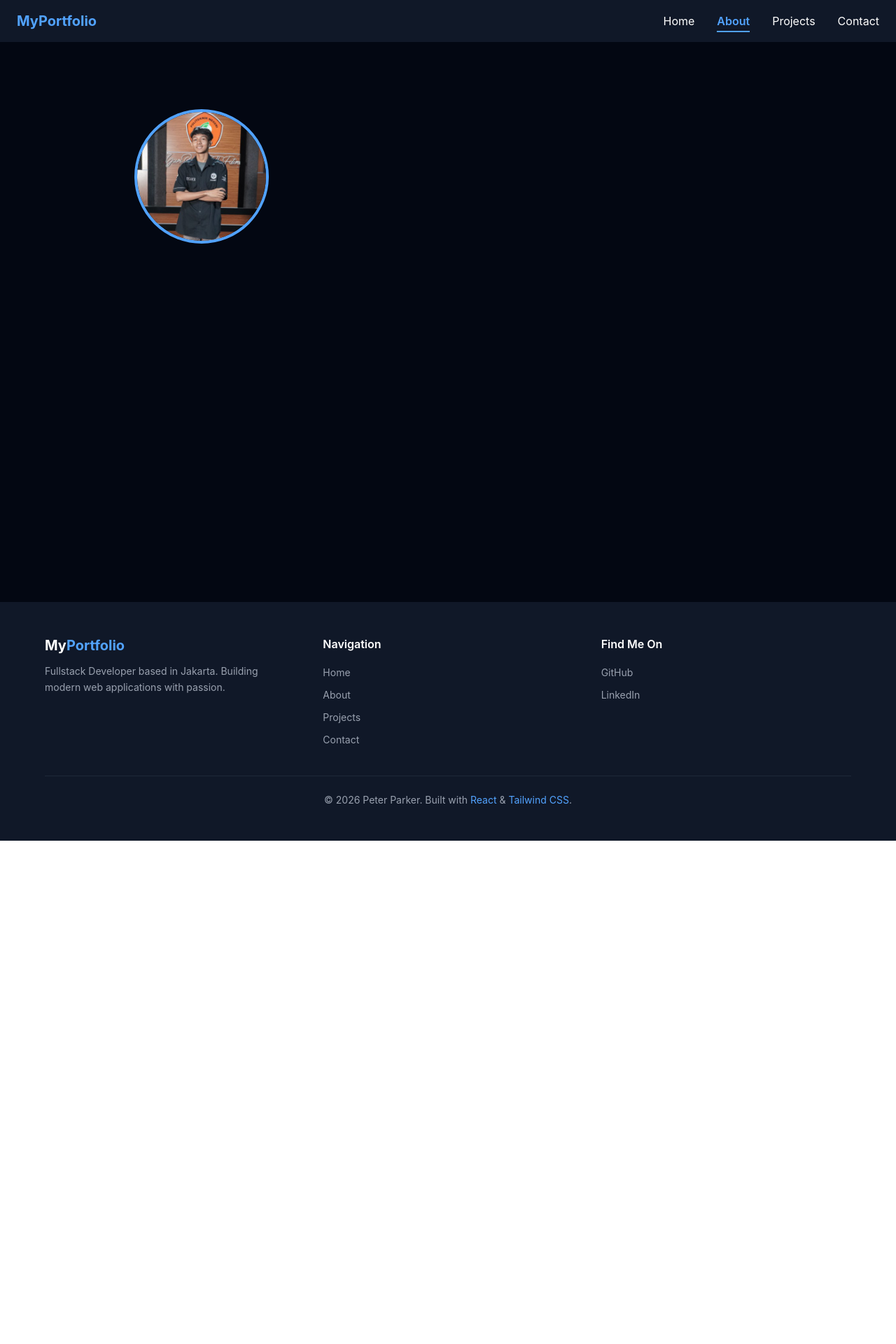
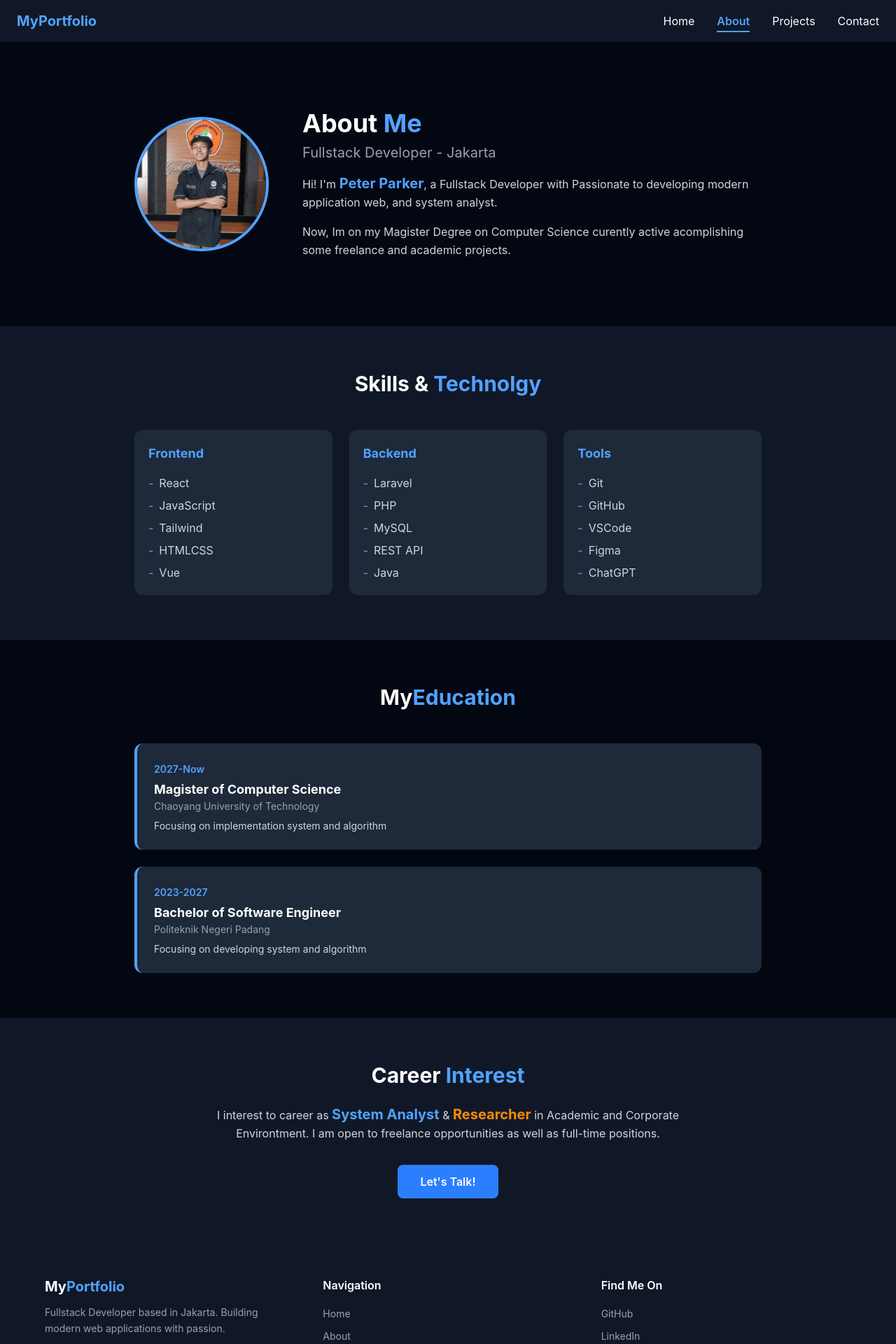
Before and after one commit to Magang-Udacoding/task-5, a React (Vite) app: page /about in a window 1280 px wide. Shown: the top 1920 px of the page at 70% size. Before the commit the page ends 1201 px from the top, so only its background shows below. Built offline with nearby package versions, Linux system fonts and the light colour scheme.

Commit message:
Fix: fixing tampilan about

```diff
--- a/src/pages/About.jsx
+++ b/src/pages/About.jsx
@@ -1,53 +1,162 @@
-
 function About() {
-  const skills =[
+  const skills = [
     {
-      category: 'Frontend',
-      items: ['React', 'JavaScript', 'Tailwind', 'HTMLCSS']
+      category: "Frontend",
+      items: ["React", "JavaScript", "Tailwind", "HTMLCSS", "Vue"],
     },
     {
-      category: 'Backend',
-      items: ['Laravel', 'PHP', 'MySQL', 'REST API']
+      category: "Backend",
+      items: ["Laravel", "PHP", "MySQL", "REST API", "Java"],
     },
     {
-      category: 'Tools',
-      items: ['Git', 'GitHub', 'VSCode', 'Figma']
+      category: "Tools",
+      items: ["Git", "GitHub", "VSCode", "Figma", "ChatGPT"],
     },
-  ]
+  ];
 
   const education = [
     {
       id: 1,
-      year: '2027-Now',
-      title: 'Magister of Computer Science',
-      place: 'Chaoyang University of Technology',
-      desc: 'Focusing on implementation system and algorithm'
+      year: "2027-Now",
+      title: "Magister of Computer Science",
+      place: "Chaoyang University of Technology",
+      desc: "Focusing on implementation system and algorithm",
     },
     {
       id: 2,
-      year: '2023-2027',
-      title: 'Bachelor of Software Engineer',
-      place: 'Politeknik Negeri Padang',
-      desc: 'Focusing on developing system and algorithm'
-    }
-  ]
+      year: "2023-2027",
+      title: "Bachelor of Software Engineer",
+      place: "Politeknik Negeri Padang",
+      desc: "Focusing on developing system and algorithm",
+    },
+  ];
 
   return (
     <main className="min-h-screen bg-gray-950 text-white">
-
       {/* hero about */}
       <section className="py-24 px-6">
         <div className="max-w-4xl mx-auto flex flex-col md:flex-row items-center gap-12">
-
           {/* photo */}
           <div className="w-48 h-48 rounded-full overflow-hidden border-4 border-blue-400 shrink-0">
             <img
-            src="/img/myphotogw.jpeg" alt="profile photo" className="w-full h-full object-cover" />
+              src="/img/myphotogw.jpeg"
+              alt="profile photo"
+              className=" w-full h-full object-cover"
+            />
+          </div>
+
+          {/* bio */}
+          <div>
+            <h1 className="text-4xl font-bold mb-2">
+              About
+              <span className="text-blue-400"> Me</span>
+            </h1>
+
+            <h2 className="text-xl text-gray-400 mb-4">
+              Fullstack Developer - Jakarta
+            </h2>
+
+            <p className="text-gray-300 leading-relaxed mb-4">
+              Hi! I'm
+              <strong className="text-blue-400 text-xl"> Peter Parker</strong>,
+              a Fullstack Developer with Passionate to developing modern
+              application web, and system analyst.
+            </p>
+
+            <p className="text-gray-300 leading-relaxed">
+              Now, Im on my Magister Degree on Computer Science curently active
+              acomplishing some freelance and academic projects.
+            </p>
           </div>
         </div>
       </section>
+
+      {/* skills */}
+      <section className="py-16 px-6 bg-gray-900">
+        <div className="max-w-4xl mx-auto">
+          <h2 className="text-3xl font-bold text-center mb-12">
+            Skills &<span className="text-blue-400"> Technolgy</span>
+          </h2>
+
+          <div className="grid grid-cols-1 md:grid-cols-3 gap-6">
+            {skills.map((group) => (
+              <div key={group.category} className="bg-gray-800 rounded-xl p-5">
+                <h3 className="text-blue-400 font-bold text-lg mb-4">
+                  {group.category}
+                </h3>
+
+                <ul className="space-y-2">
+                  {group.items.map((item) => (
+                    <li
+                      key={item}
+                      className="flex items-center gap-2 text-gray-300"
+                    >
+                      <span className="text-blue-400">-</span>
+                      {item}
+                    </li>
+                  ))}
+                </ul>
+              </div>
+            ))}
+          </div>
+        </div>
+      </section>
+
+      {/* edu */}
+      <section className="py-16 px-6 bg-gray-950">
+        <div className="max-w-4xl mx-auto">
+          <h2 className="text-3xl font-bold text-center mb-12">
+            My
+            <span className="text-blue-400">Education</span>
+          </h2>
+
+          <div className="flex flex-col gap-6">
+            {education.map((edu) => (
+              <div
+                key={edu.id}
+                className="bg-gray-800 rounded-xl p-6 border-l-4 border-blue-400"
+              >
+                <span className="text-blue-400 text-sm font-semibold">
+                  {edu.year}
+                </span>
+                <h3 className="text-white font-bold text-lg mt-1">
+                  {edu.title}
+                </h3>
+                <div>
+                  <p className="text-gray-400 text-sm mb-2">{edu.place}</p>
+                  <p className="text-gray-300 text-sm">{edu.desc}</p>
+                </div>
+              </div>
+            ))}
+          </div>
+        </div>
+      </section>
+
+      {/* interest */}
+      <section className="py-16 px-6 bg-gray-900">
+        <div className="max-w-4xl mx-auto text-center">
+          <h2 className="text-3xl font-bold mb-6">
+            Career <span className="text-blue-400"> Interest</span>
+          </h2>
+          <p className="text-gray-300 leading-relaxed max-w-2xl mx-auto mb-8">
+            I interest to career as{" "}
+            <strong className="text-blue-400 text-xl"> System Analyst</strong> &{" "}
+            <strong className="text-orange-400 text-xl"> Researcher</strong> in
+            Academic and Corporate Environtment. I am open to freelance
+            opportunities as well as full-time positions.
+          </p>
+          <a
+            href="https://wa.me/6282383918084"
+            target="_blank"
+            rel="noopener noreferrer"
+            className="bg-blue-500 hover:bg-blue-600 text-white px-8 py-3 rounded-lg font-semibold transition-all duration-200 hover:scale-105 inline-block"
+          >
+            Let's Talk!
+          </a>
+        </div>
+      </section>
     </main>
-  )
+  );
 }
 
-export default About
+export default About;
```
